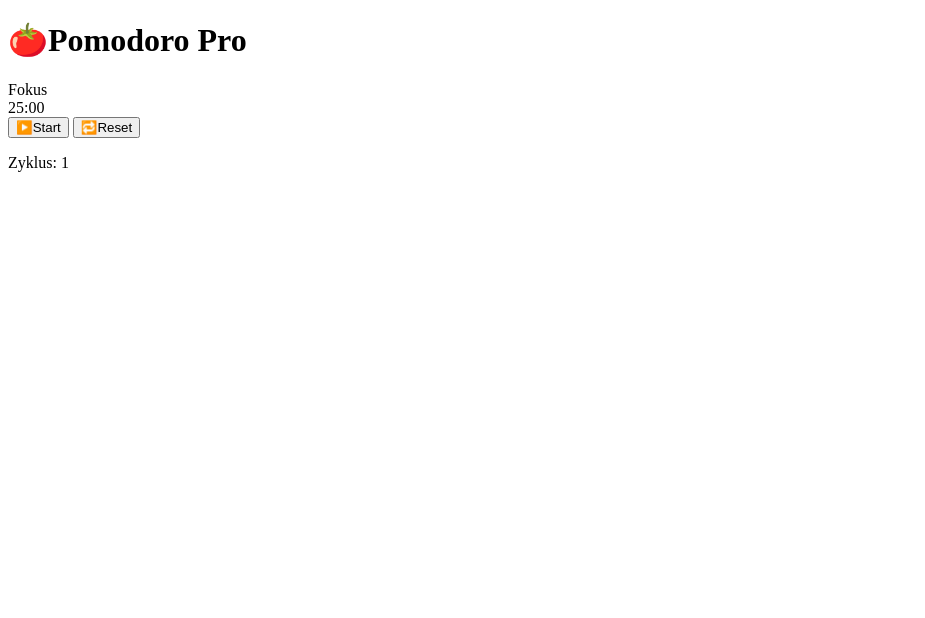
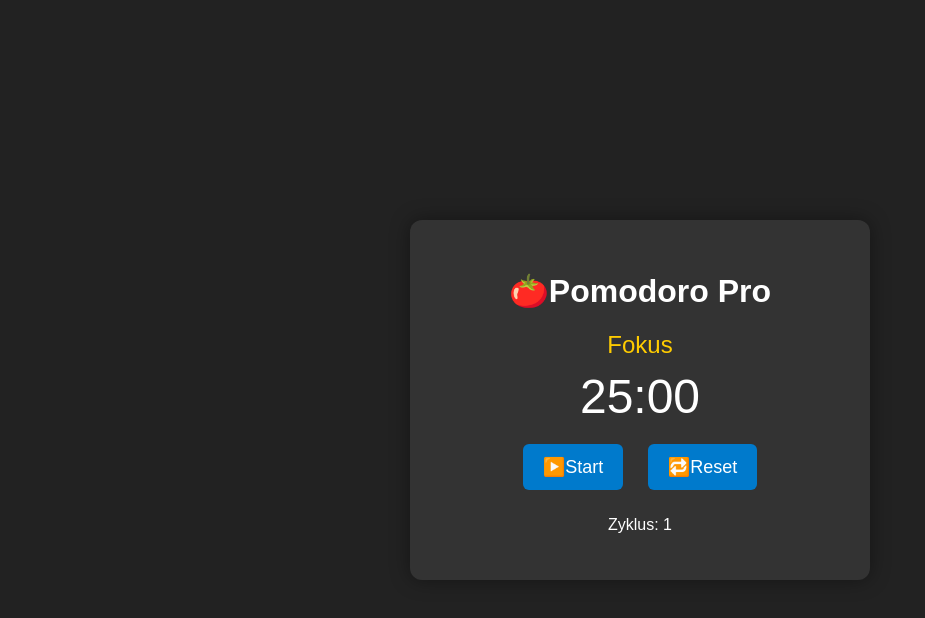
Before and after one commit to Sugu4/100-days-of-code, a plain HTML site: page Day21/index.html in a window 1280 px wide. Shown: the whole page, without its empty margins (0-925 px from the left). Drawn offline with Linux system fonts and the light colour scheme.

Commit message:
style und inde

```diff
--- a/Day21/index.html
+++ b/Day21/index.html
@@ -1,10 +1,10 @@
 <!DOCTYPE html>
 <html lang="de">
 <head>
-  <meta charset="UTF-8" />
-  <meta name="viewport" content="width=device-width, initial-scale=1.0" />
+  <meta charset="UTF-8" >
+  <meta name="viewport" content="width=device-width, initial-scale=1.0" >
   <title>Tag 21 – Pomodoro Pro</title>
-  <link rel="stylesheet" href="style.css" />
+  <link rel="stylesheet" href="style.css" >
 </head>
 <body>
   <div class="container">
--- a/Day21/style.css
+++ b/Day21/style.css
@@ -0,0 +1,46 @@
+body {
+  margin: 0;
+  font-family: Arial, sans-serif;
+  background-color: #222;
+  color: #fff;
+  display: flex;
+  justify-content: center;
+  align-items: center;
+  height: 100vh;
+}
+
+.container {
+  text-align: center;
+  background-color: #333;
+  padding: 30px;
+  border-radius: 12px;
+  box-shadow: 0 0 20px rgba(0,0,0,0.4);
+  width: 90%;
+  max-width: 400px;
+}
+
+.timer #zeit {
+  font-size: 48px;
+  margin: 10px 0;
+}
+
+.timer #status {
+  font-size: 24px;
+  margin-bottom: 10px;
+  color: #ffcc00;
+}
+
+.controls button {
+  padding: 12px 20px;
+  font-size: 18px;
+  margin: 10px;
+  cursor: pointer;
+  border: none;
+  border-radius: 6px;
+  background-color: #007acc;
+  color: white;
+}
+
+.controls button:hover {
+  background-color: #005a99;
+}
```
